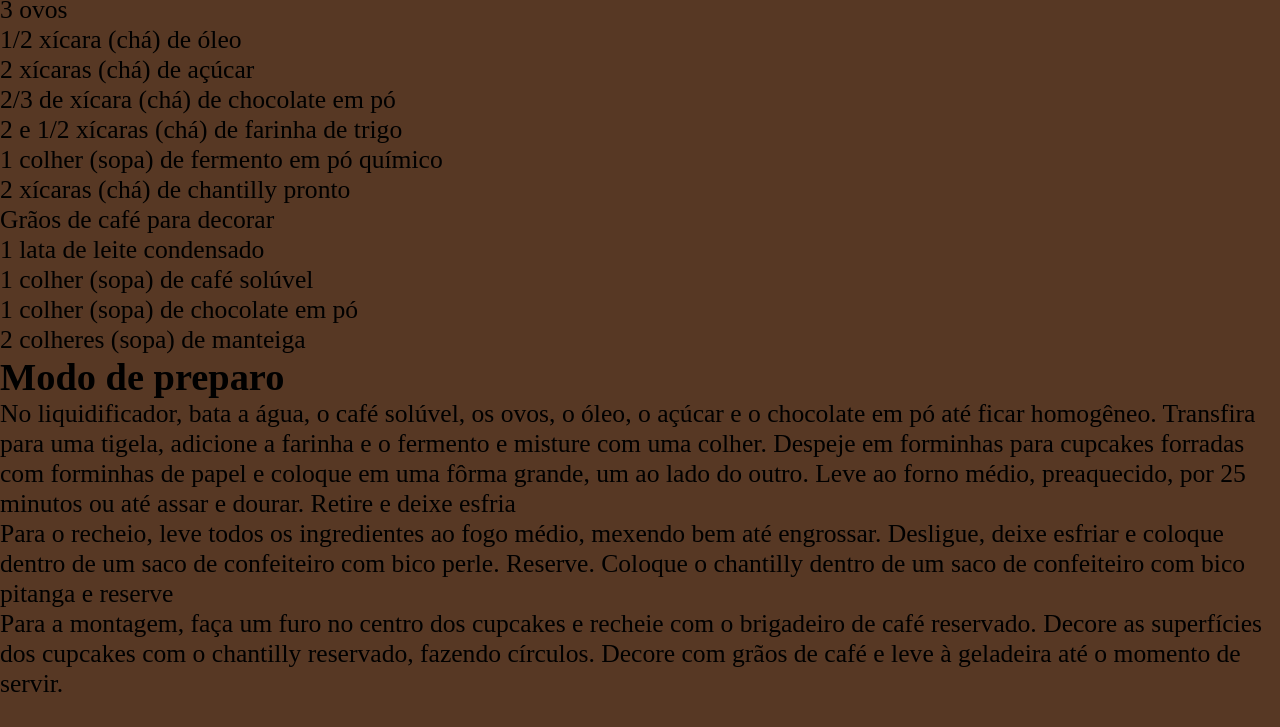
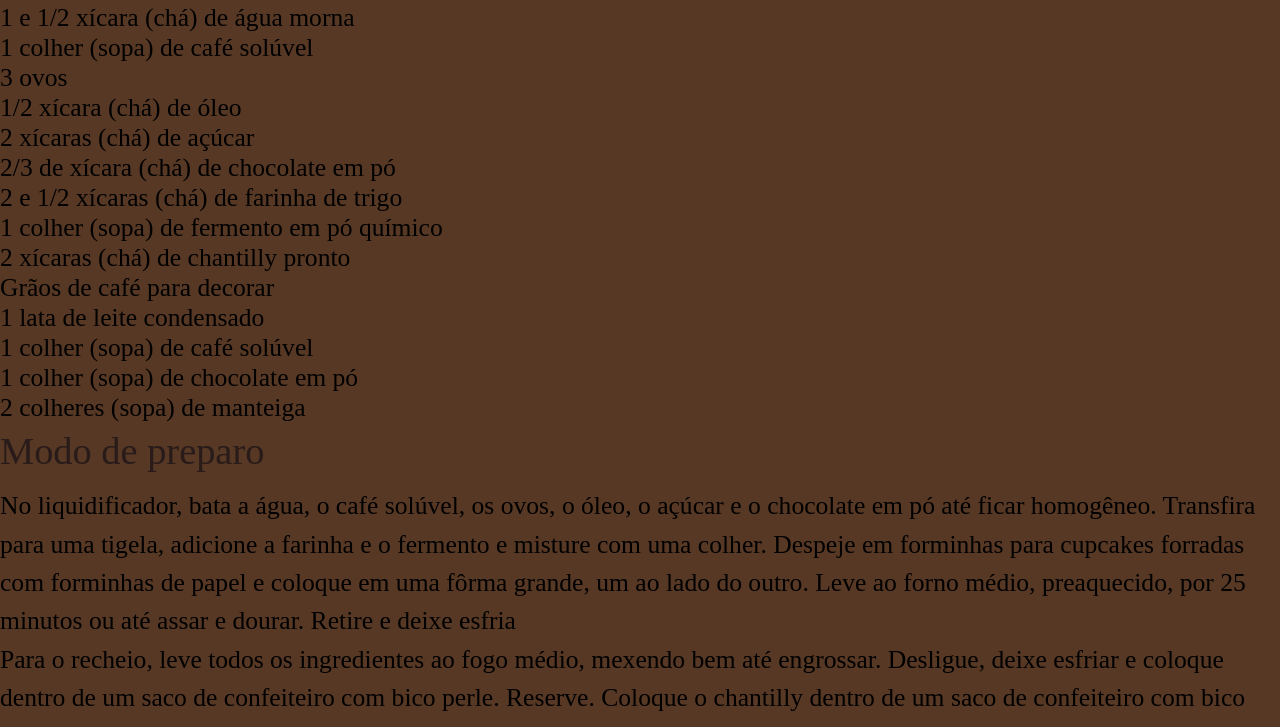
Before and after one commit to caslu0082008/trabalho_capcakes_1ek, a plain HTML site: page index.html in a window 1280 px wide. Shown: the part 787-1514 px from the top of the page. Drawn offline with Linux system fonts and the light colour scheme; a web font is replaced by a local one.

Commit message:
adição de estilos globais p, h1 e h2

```diff
--- a/style.css
+++ b/style.css
@@ -32,10 +32,29 @@ body::before {
    position: fixed;
    top: 0;
    z-index: -1;
-   opacity: "";
+   opacity: "0,7";
    content: "";
    background-color: var(--background-color);
    width: 100%;
    height: 100%;
    min-height: 100svh;
 }
+
+p {
+
+   color: var(--text-color-secondary);
+   line-height: 150%;
+}
+
+h2 {
+
+   font-weight: 400;
+   font-size: 2.4rem;
+   line-height: 150%;
+}
+
+h1, h2 {
+
+   color: var(--text-color-primary);
+   margin-bottom: 0.4rem;
+}
```
